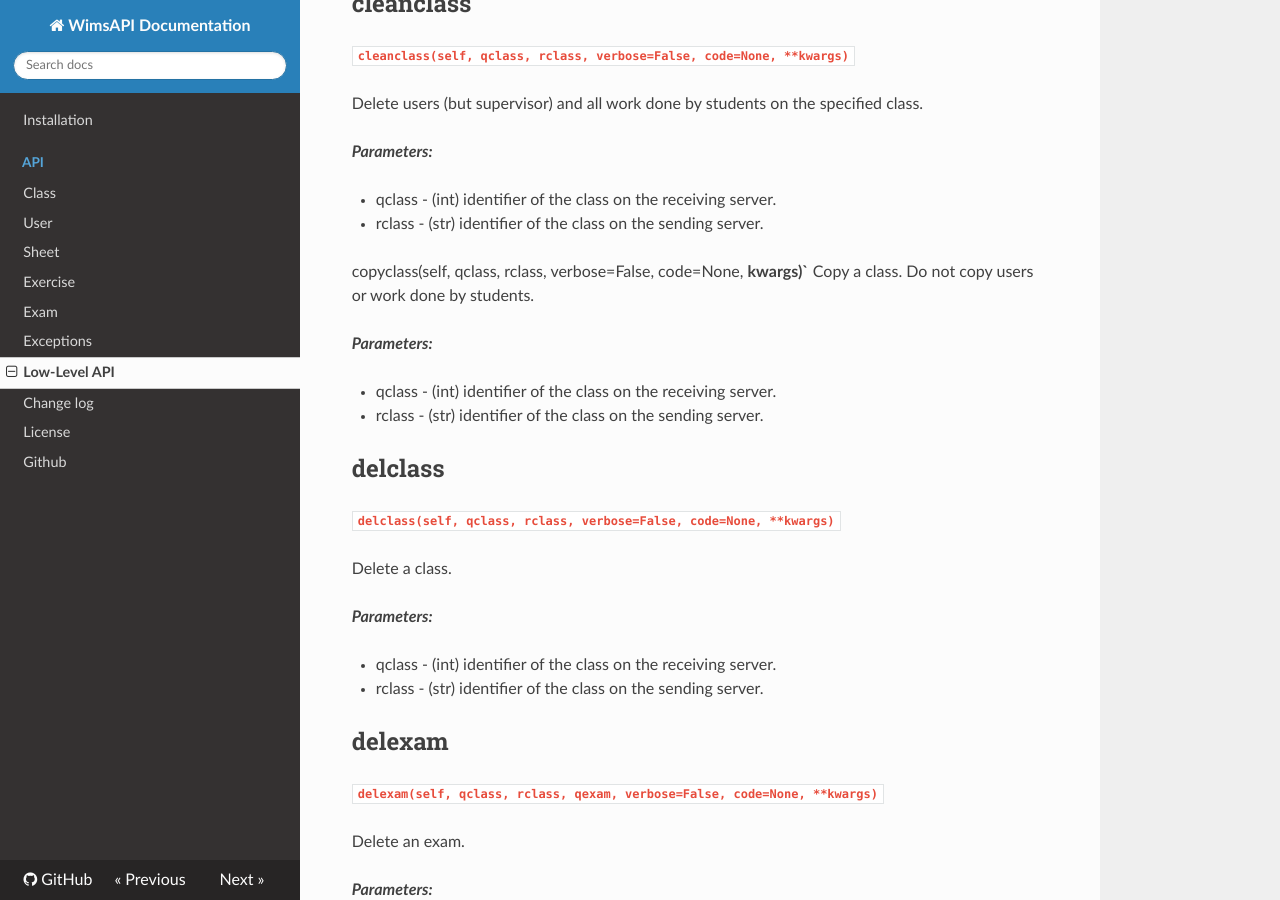
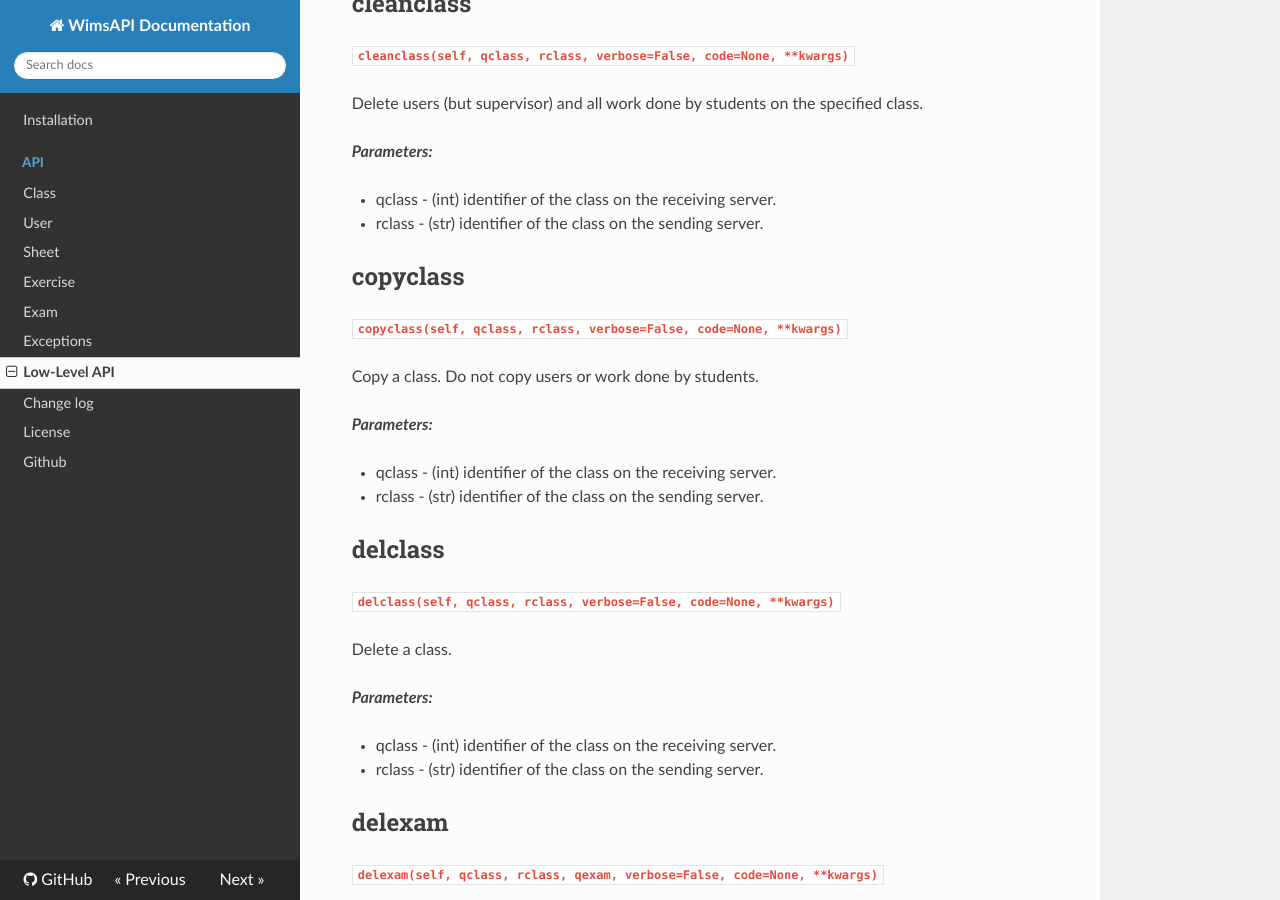
Before and after one commit to qcoumes/wimsapi, an MkDocs documentation site: the page built from docs/api.md, in a window 1280 px wide and 900 px high, scrolled down 6459 px. Built offline with MkDocs 1.6.1, drawn with Linux system fonts in a browser that asks for light colours; nearby versions of some CDN libraries.

Commit message:
Fix copyclass doc

```diff
--- a/docs/api.md
+++ b/docs/api.md
@@ -273,9 +273,10 @@ Delete users (but supervisor) and all work done by students on the specified cla
 * rclass - (str) identifier of the class on the sending server.
 
 
+## copyclass
+**`copyclass(self, qclass, rclass, verbose=False, code=None, **kwargs)`**
 
-copyclass(self, qclass, rclass, verbose=False, code=None, **kwargs)`**
-    Copy a class. Do not copy users or work done by students.
+Copy a class. Do not copy users or work done by students.
 
 ***Parameters:***
 
```
